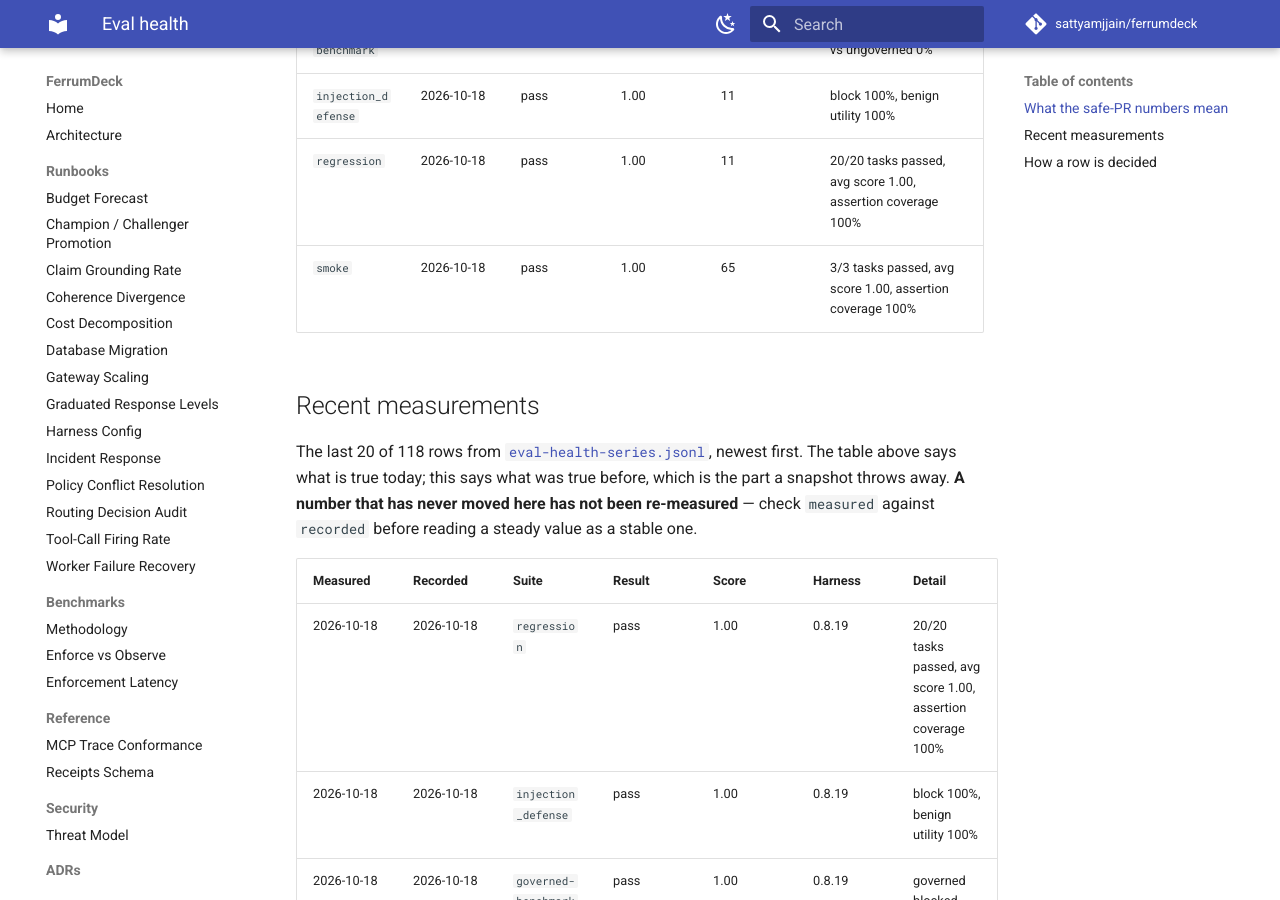
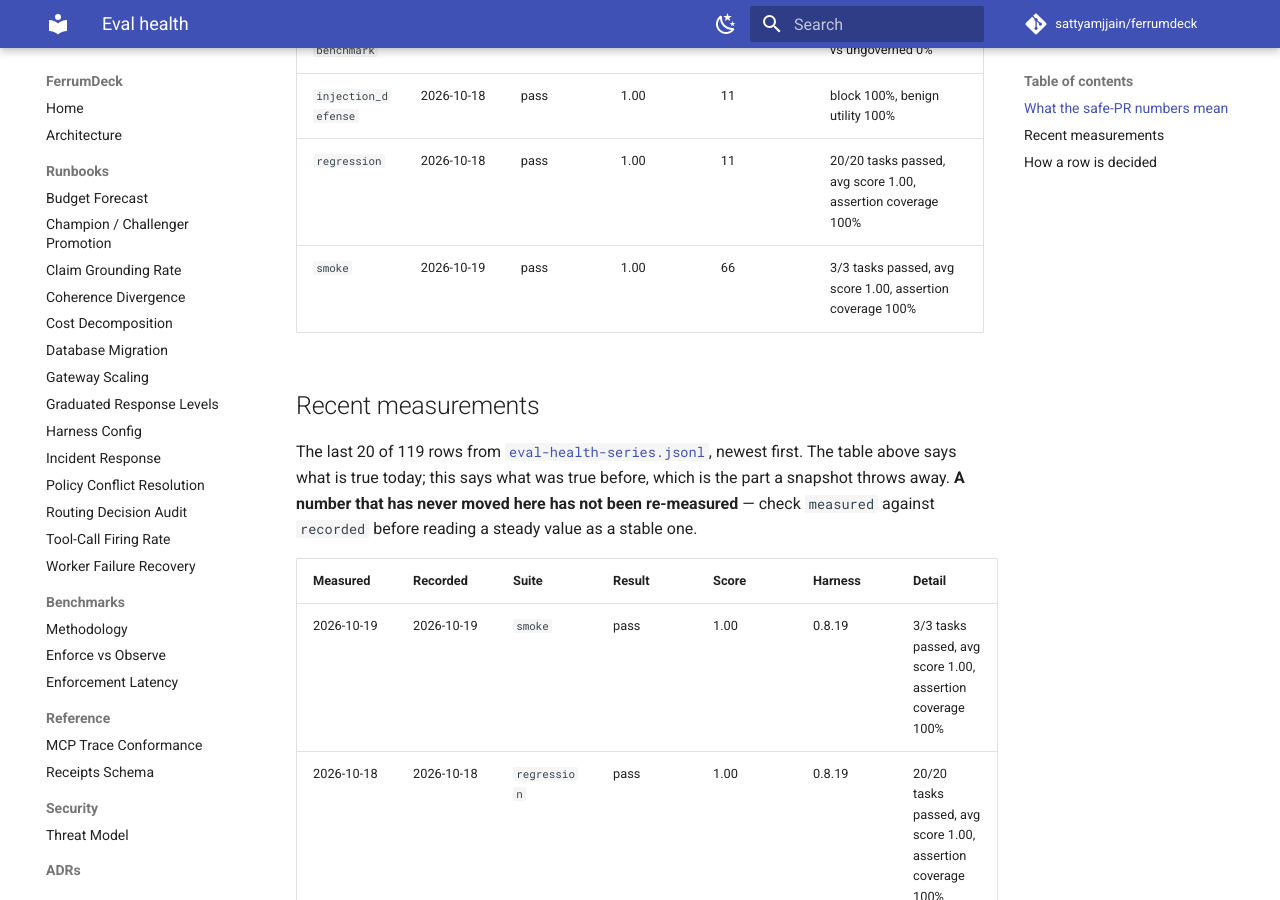
Before and after one commit to sattyamjjain/ferrumdeck, an MkDocs documentation site: the page built from docs/eval-health.md, in a window 1280 px wide and 900 px high, scrolled down 1531 px. Built offline with MkDocs 1.6.1 and Material for MkDocs 9.7.7, drawn with Linux system fonts in a browser that asks for light colours; comment, search, counter and statistics services are not loaded; some of the changed text lies outside the part shown.

Commit message:
docs(evals): refresh eval health + append series 2026-10-19 [skip ci]

```diff
--- a/docs/eval-health.md
+++ b/docs/eval-health.md
@@ -25,14 +25,15 @@ So neither number was ever evidence about the agent. The response is to rescope
 | `governed-benchmark` | 2026-10-18 | pass | 1.00 | 11 | governed blocked 100% vs ungoverned 0% |
 | `injection_defense` | 2026-10-18 | pass | 1.00 | 11 | block 100%, benign utility 100% |
 | `regression` | 2026-10-18 | pass | 1.00 | 11 | 20/20 tasks passed, avg score 1.00, assertion coverage 100% |
-| `smoke` | 2026-10-18 | pass | 1.00 | 65 | 3/3 tasks passed, avg score 1.00, assertion coverage 100% |
+| `smoke` | 2026-10-19 | pass | 1.00 | 66 | 3/3 tasks passed, avg score 1.00, assertion coverage 100% |
 
 ## Recent measurements
 
-The last 20 of 118 rows from [`eval-health-series.jsonl`](eval-health-series.jsonl), newest first. The table above says what is true today; this says what was true before, which is the part a snapshot throws away. **A number that has never moved here has not been re-measured** — check `measured` against `recorded` before reading a steady value as a stable one.
+The last 20 of 119 rows from [`eval-health-series.jsonl`](eval-health-series.jsonl), newest first. The table above says what is true today; this says what was true before, which is the part a snapshot throws away. **A number that has never moved here has not been re-measured** — check `measured` against `recorded` before reading a steady value as a stable one.
 
 | Measured | Recorded | Suite | Result | Score | Harness | Detail |
 | --- | --- | --- | --- | --- | --- | --- |
+| 2026-10-19 | 2026-10-19 | `smoke` | pass | 1.00 | 0.8.19 | 3/3 tasks passed, avg score 1.00, assertion coverage 100% |
 | 2026-10-18 | 2026-10-18 | `regression` | pass | 1.00 | 0.8.19 | 20/20 tasks passed, avg score 1.00, assertion coverage 100% |
 | 2026-10-18 | 2026-10-18 | `injection_defense` | pass | 1.00 | 0.8.19 | block 100%, benign utility 100% |
 | 2026-10-18 | 2026-10-18 | `governed-benchmark` | pass | 1.00 | 0.8.19 | governed blocked 100% vs ungoverned 0% |
@@ -64,4 +64,4 @@ The file is append-only and never rewritten by the refresh job. A row found to b
 | `governed-benchmark` | the governed run blocks 100% of unsafe actions |
 | `eval_<suite>_<ts>` (LLM suites) | every task passed (`failed_tasks == 0`) |
 
-_Generated 2026-10-18 07:41 UTC._
+_Generated 2026-10-19 07:25 UTC._
```
Also changed, not shown: other parts of docs/eval-health.md (+0 -1 lines), 2 other files.
